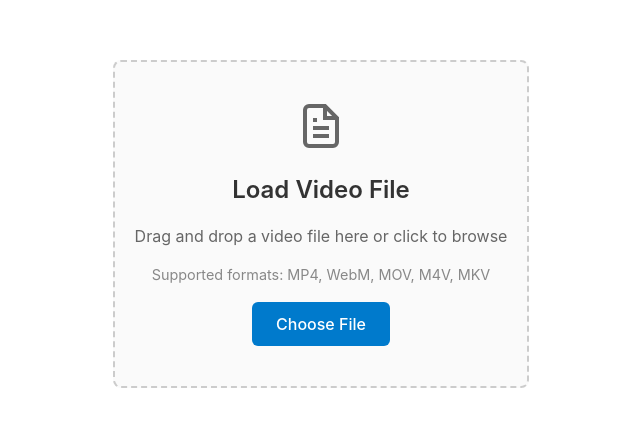
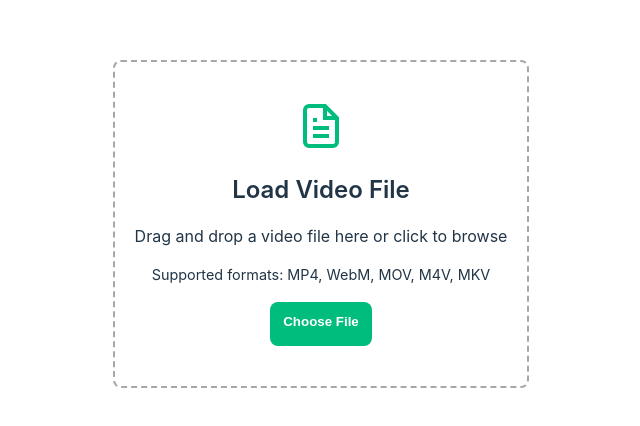
Before and after one commit to Sanderdl/gif-it, a Vue app: page / in a window 1280 px wide. Shown: the part 176-602 px from the top of the page, without its empty margins (319-959 px from the left). Built offline with nearby package versions, Linux system fonts and the light colour scheme.

Commit message:
Global styling and clean up File Loader

```diff
--- a/src/renderer/components/FileLoader.vue
+++ b/src/renderer/components/FileLoader.vue
@@ -7,6 +7,7 @@
       @dragover="handleDragOver"
       @dragenter="handleDragEnter"
       @dragleave="handleDragLeave"
+      @click="openFileDialog"
     >
       <div class="drop-zone-content">
         <div class="icon">
@@ -35,9 +36,7 @@
         <div v-if="error" class="error-message">
           <p>{{ error }}</p>
         </div>
-        <button @click="openFileDialog" type="button" class="browse-button">
-          Choose File
-        </button>
+        <button type="button" class="btn">Choose File</button>
         <input
           ref="fileInput"
           type="file"
@@ -141,102 +140,67 @@ const handleInputChange = async (event: Event) => {
 }
 
 .drop-zone {
-  border: 2px dashed #ccc;
+  border: 2px dashed #a7a7a7;
   border-radius: 8px;
   padding: 40px 20px;
   text-align: center;
   cursor: pointer;
   transition: all 0.3s ease;
-  background-color: #fafafa;
+  background-color: var(--color-bg);
   position: relative;
 }
 
 .drop-zone:hover {
-  border-color: #007acc;
-  background-color: #f0f8ff;
+  border-color: var(--color-primary);
+  background-color: var(--color-panel-bg);
 }
 
 .drop-zone.drag-over {
-  border-color: #007acc;
-  background-color: #e6f3ff;
+  border-color: var(--color-primary);
   transform: scale(1.02);
 }
 
 .drop-zone.has-error {
-  border-color: #dc3545;
-  background-color: #fff5f5;
+  border-color: var(--color-error-txt);
 }
 
 .drop-zone-content {
   display: flex;
   flex-direction: column;
   align-items: center;
-  gap: 16px;
+  gap: 1rem;
 }
 
 .icon {
-  color: #666;
+  color: var(--color-primary);
 }
 
 .drop-zone.drag-over .icon {
-  color: #007acc;
+  color: var(--color-primary);
 }
 
 .drop-zone.has-error .icon {
-  color: #dc3545;
+  color: var(--color-error-txt);
 }
 
 h3 {
   margin: 0;
   font-size: 1.5rem;
   font-weight: 600;
-  color: #333;
 }
 
 p {
   margin: 0;
-  color: #666;
   line-height: 1.5;
 }
 
 .supported-formats {
   font-size: 0.9rem;
-  color: #888;
 }
 
 .error-message {
-  color: #dc3545;
+  color: var(--color-error-txt);
   font-weight: 500;
-}
-
-.browse-button {
-  background-color: #007acc;
-  color: white;
-  border: none;
-  padding: 12px 24px;
-  border-radius: 6px;
-  font-size: 1rem;
-  font-weight: 500;
-  cursor: pointer;
-  transition: background-color 0.2s ease;
-}
-
-.browse-button:after {
-  content: "";
-  position: absolute;
-  inset: 0;
-}
-
-.browse-button:hover {
-  background-color: #005a9e;
-}
-
-.drop-zone.has-error .browse-button {
-  background-color: #dc3545;
-}
-
-.drop-zone.has-error .browse-button:hover {
-  background-color: #c82333;
 }
 
 input[type="file"] {
--- a/src/renderer/style.css
+++ b/src/renderer/style.css
@@ -2,34 +2,13 @@
   font-family: Inter, system-ui, Avenir, Helvetica, Arial, sans-serif;
   line-height: 1.5;
   font-weight: 400;
-
   color-scheme: light dark;
-  color: rgba(255, 255, 255, 0.87);
-  background-color: #242424;
-
+  color: var(--color-txt);
+  background-color: var(--color-bg);
   font-synthesis: none;
   text-rendering: optimizeLegibility;
   -webkit-font-smoothing: antialiased;
-  -moz-osx-font-smoothing: grayscale;
   -webkit-text-size-adjust: 100%;
-}
-
-a {
-  font-weight: 500;
-  color: #646cff;
-  text-decoration: inherit;
-}
-a:hover {
-  color: #535bf2;
-}
-
-a {
-  font-weight: 500;
-  color: #646cff;
-  text-decoration: inherit;
-}
-a:hover {
-  color: #535bf2;
 }
 
 body {
@@ -45,45 +24,9 @@ h1 {
   line-height: 1.1;
 }
 
-button {
-  border-radius: 8px;
-  border: 1px solid transparent;
-  padding: 0.6em 1.2em;
-  font-size: 1em;
-  font-weight: 500;
-  font-family: inherit;
-  background-color: #1a1a1a;
-  cursor: pointer;
-  transition: border-color 0.25s;
-}
-button:hover {
-  border-color: #646cff;
-}
-button:focus,
-button:focus-visible {
-  outline: 4px auto -webkit-focus-ring-color;
-}
-
-.card {
-  padding: 2em;
-}
-
 #app {
   max-width: 1280px;
   margin: 0 auto;
   padding: 2rem;
   text-align: center;
 }
-
-@media (prefers-color-scheme: light) {
-  :root {
-    color: #213547;
-    background-color: #ffffff;
-  }
-  a:hover {
-    color: #747bff;
-  }
-  button {
-    background-color: #f9f9f9;
-  }
-}
--- /dev/null
+++ b/src/renderer/style/buttons.css
@@ -0,0 +1,45 @@
+.btn {
+  appearance: button;
+  background-color: var(--color-primary);
+  border: solid transparent;
+  border-radius: 0.5rem;
+  border-width: 0 0 4px;
+  color: #fff;
+  cursor: pointer;
+  font-weight: 700;
+  line-height: 1.5rem;
+  padding: 0.5rem 0.8rem;
+  text-align: center;
+  transition: filter 0.2s;
+  user-select: none;
+  -webkit-user-select: none;
+}
+
+.btn:after {
+  background-clip: padding-box;
+  background-color: var(--color-primary-dark);
+  border: solid transparent;
+  border-radius: 0.5rem;
+  border-width: 0 0 4px;
+  bottom: -4px;
+  content: "";
+  left: 0;
+  position: absolute;
+  right: 0;
+  top: 0;
+  z-index: -1;
+}
+
+.btn:hover:not(:disabled) {
+  filter: brightness(1.1);
+}
+
+.btn:disabled {
+  cursor: not-allowed;
+  filter: grayscale(75%);
+}
+
+.btn:active:not(:disabled) {
+  border-width: 4px 0 0;
+  background: none;
+}
--- /dev/null
+++ b/src/renderer/style/colors.css
@@ -0,0 +1,17 @@
+:root {
+  --color-primary: oklch(69.6% 0.17 162.48);
+  --color-primary-dark: oklch(61.17% 0.13644 160.912);
+  --color-bg: #242424;
+  --color-txt: rgba(255, 255, 255, 0.87);
+  --color-panel-bg: #333232;
+  --color-error-txt: #dc3545;
+  --color-error-bg: #ff6272;
+}
+
+@media (prefers-color-scheme: light) {
+  :root {
+    --color-txt: #213547;
+    --color-bg: #fff;
+    --color-panel-bg: #e4e4e4;
+  }
+}
```
Also changed, not shown: src/renderer/main.ts (+8 -4 lines).
